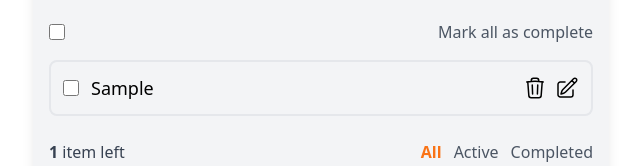
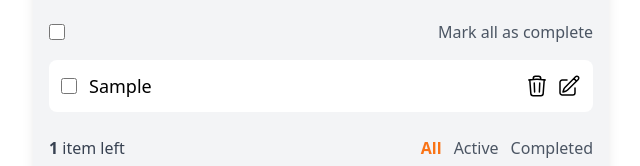
Before and after one commit to Fadli2001/vue-todo, a Vue app: page / in a window 1280 px wide. Both pictures are taken after typing "Sample" into the empty fields and a click on the button "Save". Shown: the part 162-328 px from the top of the page, without its empty margins (319-959 px from the left). Built offline with nearby package versions, Linux system fonts and the light colour scheme.

Commit message:
bg white todo item

```diff
--- a/src/components/Todo.vue
+++ b/src/components/Todo.vue
@@ -74,7 +74,7 @@ onMounted(() => {
         <li
           v-for="todo in filteredTodos"
           :key="todo.id"
-          class="todo p-3 flex items-center justify-between rounded-lg border-2"
+          class="todo p-3 flex items-center justify-between rounded-lg border-1  bg-white"
         >
           <div v-if="todo === editedTodo" class="flex items-center w-full space-x-2">
             <input
```
